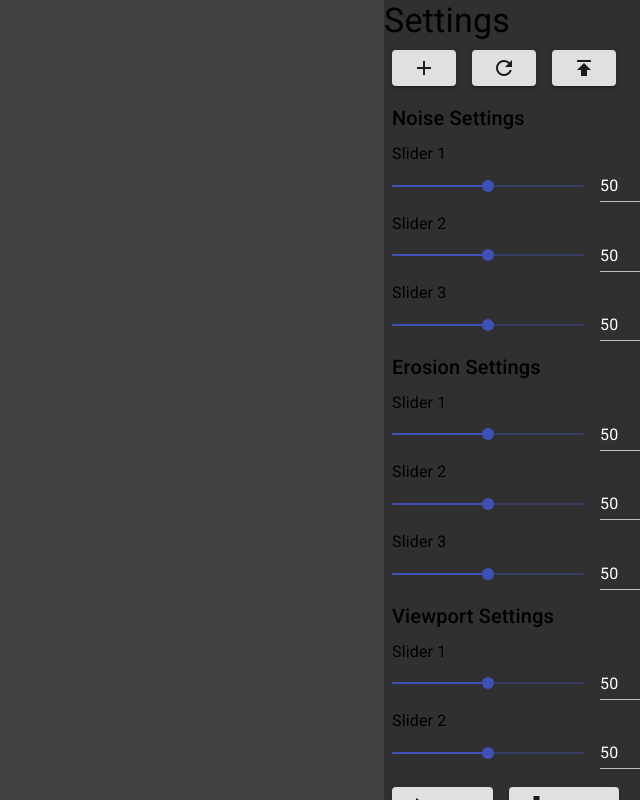
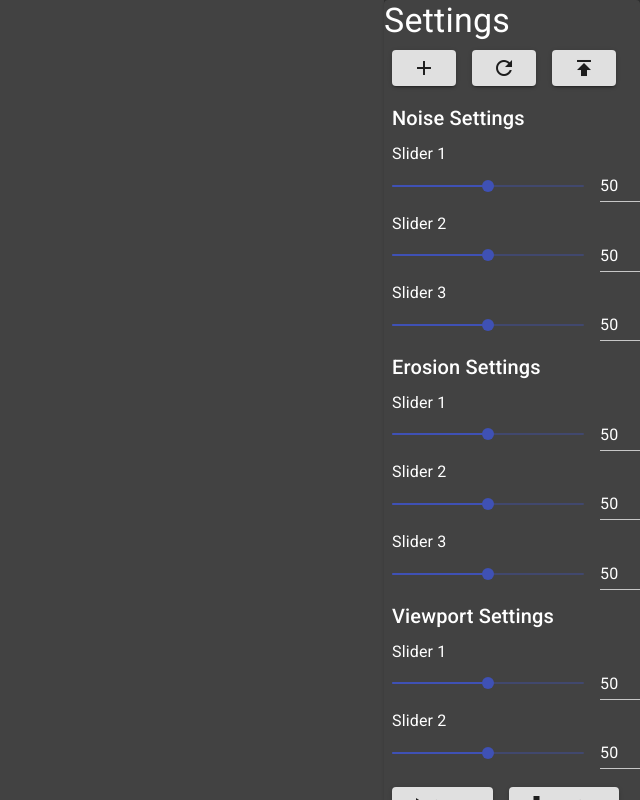
Before and after one commit to mustartt/hydraulic-erosion, a React (Create React App) app: page / in a window 1280 px wide. Shown: the whole page, without its empty margins (640-1280 px from the left). Built offline with nearby package versions, Linux system fonts and the light colour scheme.

Commit message:
editor pane now uses paper

```diff
--- a/src/components/editor.tsx
+++ b/src/components/editor.tsx
@@ -1,5 +1,5 @@
 import React from 'react'
-import { Typography } from '@material-ui/core'
+import { Paper, Typography } from '@material-ui/core'
 
 import './editor.css'
 
@@ -12,6 +12,7 @@ import Actions from './editor-elements/editor-actions'
 const Editor = () => {
     return (
         <div className="editor-pane">
+            <Paper>
                 <Typography variant="h4">
                     Settings
                 </Typography>
@@ -21,6 +22,7 @@ const Editor = () => {
                 <SimEditor></SimEditor>
                 <ViewEditor></ViewEditor>
                 <Actions></Actions>
+            </Paper>
         </div>
     );
 }
```
Lines whose indentation alone changed are shown as unchanged.
